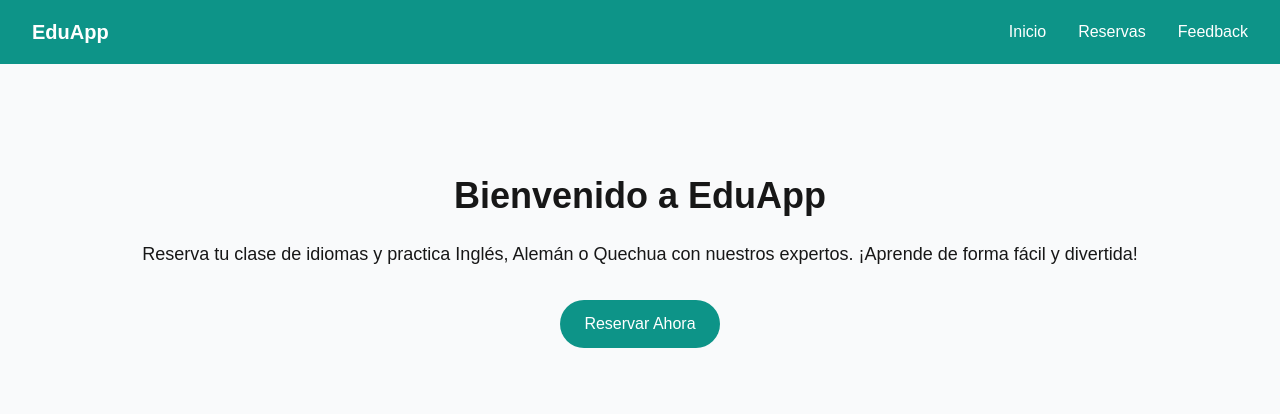
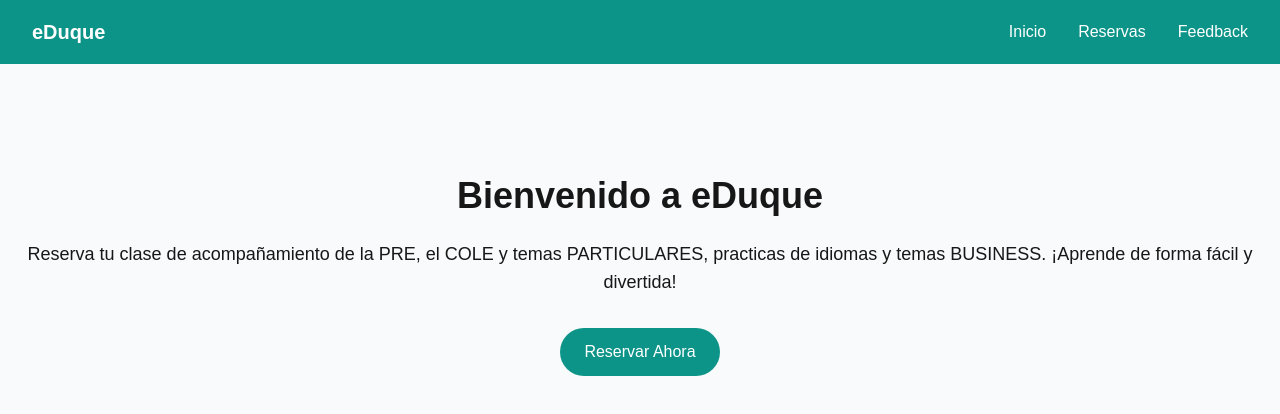
Before and after one commit to NiloFidel/my-last-solut, a Next.js app: page / in a window 1280 px wide. Shown: the top 414 px of the page. Built offline with nearby package versions, Linux system fonts and the light colour scheme.

Commit message:
v2 of date 04-06-2025

```diff
--- a/app/layout.tsx
+++ b/app/layout.tsx
@@ -3,8 +3,8 @@ import './globals.css';
 import NavBar from '@/components/NavBar';
 
 export const metadata = {
-  title: 'EduApp - Reservas',
-  description: 'Reserva tus clases de idiomas',
+  title: 'eLearning - eDuque',
+  description: 'Reserva tus clases de aprendizaje continuo',
 };
 
 export default function RootLayout({ children }: { children: React.ReactNode }) {
--- a/app/page.tsx
+++ b/app/page.tsx
@@ -6,9 +6,9 @@ import Link from 'next/link';
 export default function LandingPage() {
   return (
     <section className="text-center py-20">
-      <h1 className="text-4xl font-bold mb-6">Bienvenido a EduApp</h1>
+      <h1 className="text-4xl font-bold mb-6">Bienvenido a eDuque</h1>
       <p className="text-lg mb-8">
-        Reserva tu clase de idiomas y practica Inglés, Alemán o Quechua con nuestros expertos.
+        Reserva tu clase de acompañamiento de la PRE, el COLE y temas PARTICULARES, practicas de idiomas y temas BUSINESS.
         ¡Aprende de forma fácil y divertida!
       </p>
       <Link href="/reservas">
--- a/app/reservas/page.tsx
+++ b/app/reservas/page.tsx
@@ -259,7 +259,7 @@ export default function ReservationForm() {
             <h3 className="text-xl font-bold mb-4">¡Reserva Confirmada!</h3>
             <p className="mb-6">
               Estimado/a {bookedName}, tu reserva ha sido confirmada. En tu correo encontrarás la información
-              completa de tu reserva incluido el link de la clase.
+              sobre tu reserva, incluido el link de la clase.
               ¡Nos vemos pronto!
             </p>
             <button
--- a/components/NavBar.tsx
+++ b/components/NavBar.tsx
@@ -19,7 +19,7 @@ export default function NavBar() {
       <div className="max-w-7xl mx-auto px-4 sm:px-6 lg:px-8 h-full flex items-center justify-between">
         {/* Logo / Título */}
         <Link href="/">
-          <span className="font-bold text-xl">EduApp</span>
+          <span className="font-bold text-xl">eDuque</span>
         </Link>
 
         {/* Menú escritorio */}
```
